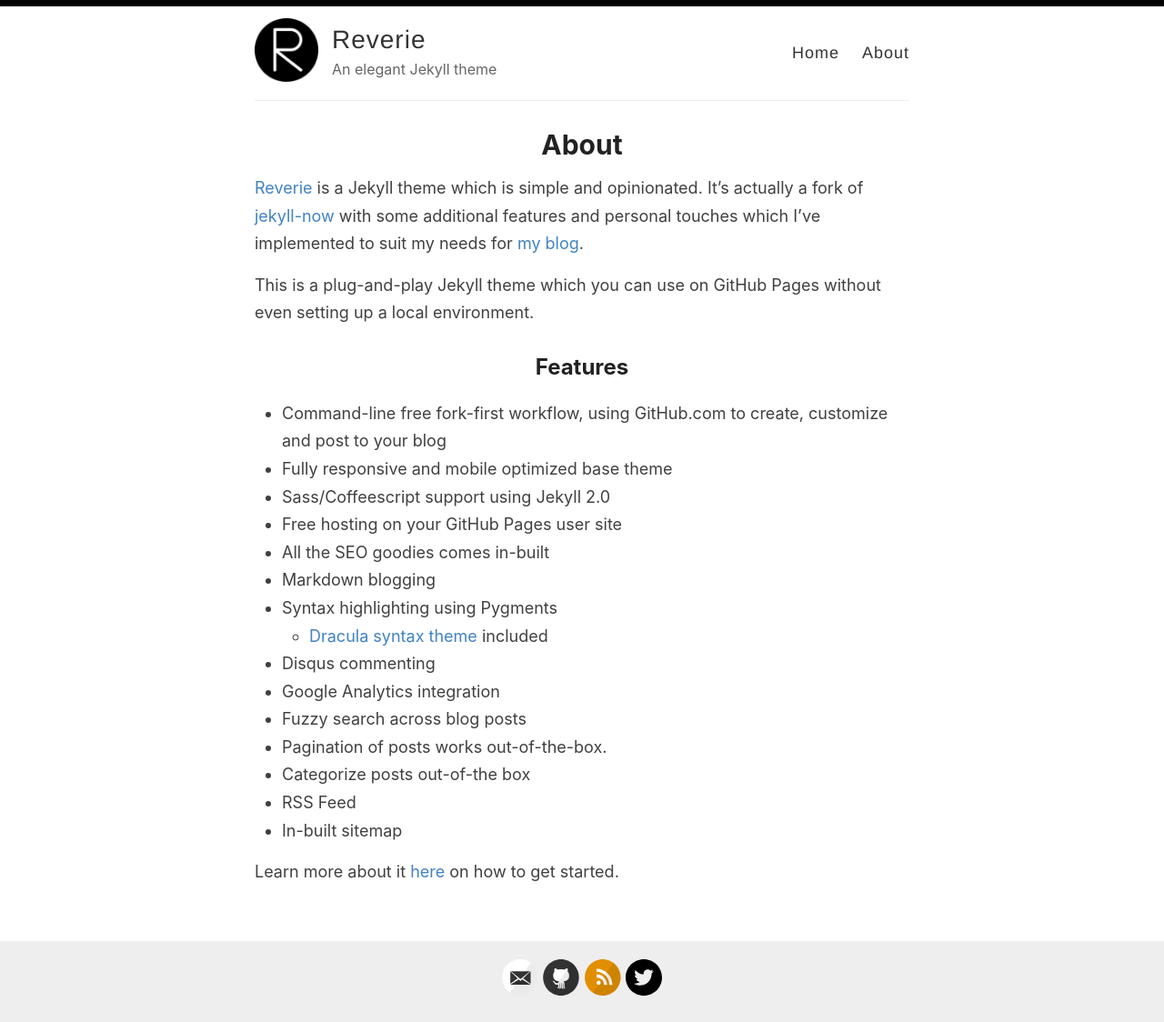
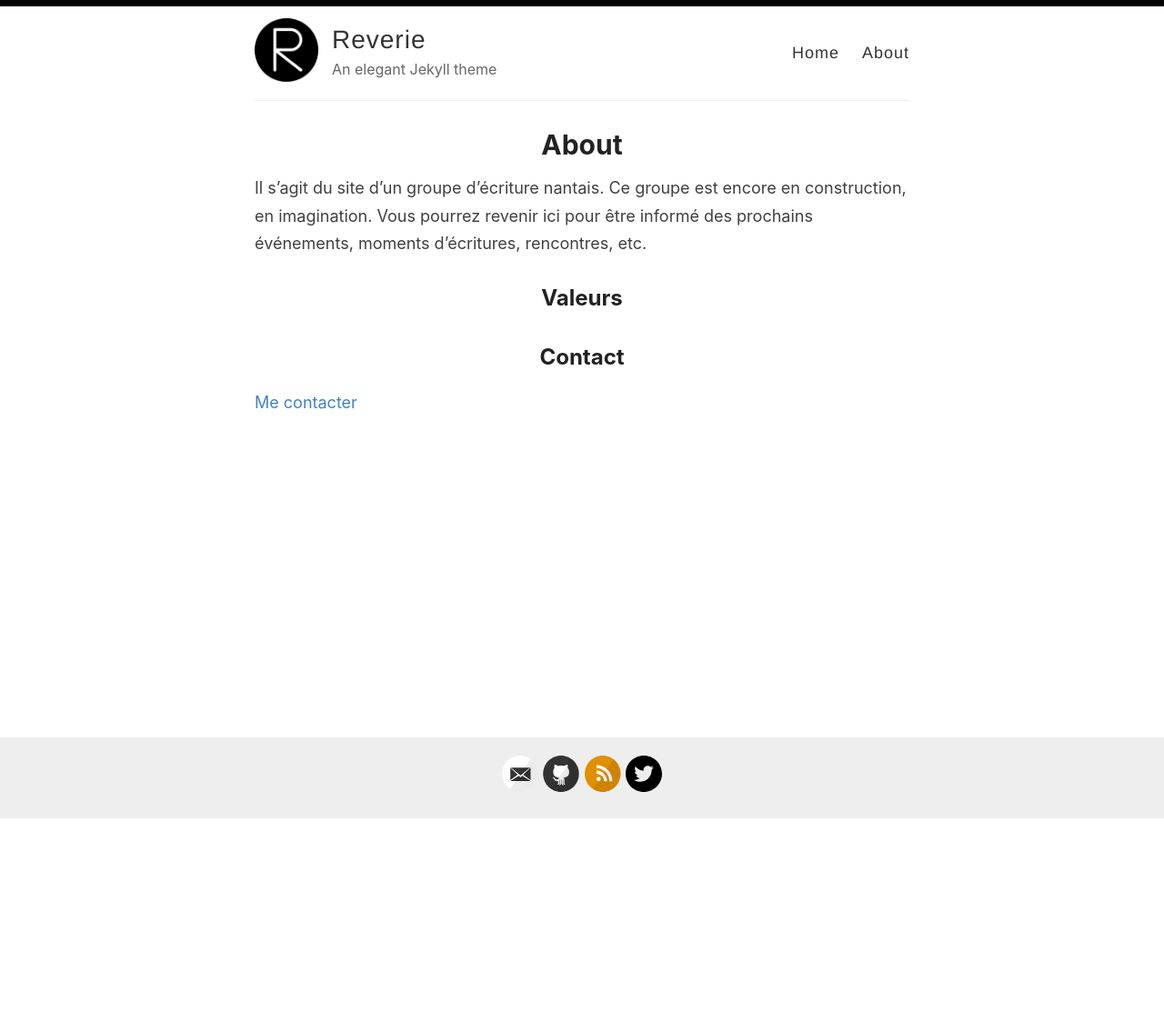
Before and after one commit to rivten/groupe-ecriture-nantes, a Jekyll site: the page built from _pages/about.md, in a window 1280 px wide. Shown: the whole page at 91% size. Built offline with Jekyll 4.4.1, drawn with Linux system fonts in a browser that asks for light colours; after the commit the page ends 901 px from its top, so only the background shows below that.

Commit message:
change about

```diff
--- a/_pages/about.md
+++ b/_pages/about.md
@@ -4,26 +4,11 @@
 permalink: /about/
 ---
 
-[Reverie](https://github.com/amitmerchant1990/reverie) is a Jekyll theme which is simple and opinionated. It's actually a fork of [jekyll-now](https://github.com/barryclark/jekyll-now) with some additional features and personal touches which I've implemented to suit my needs for [my blog](https://www.amitmerchant.com).
+Il s'agit du site d'un groupe d'écriture nantais. Ce groupe est encore en construction, en imagination. Vous pourrez revenir ici pour être informé des prochains événements, moments d'écritures, rencontres, etc.
 
-This is a plug-and-play Jekyll theme which you can use on GitHub Pages without even setting up a local environment.
+## Valeurs
 
-## Features
 
-- Command-line free fork-first workflow, using GitHub.com to create, customize and post to your blog
-- Fully responsive and mobile optimized base theme
-- Sass/Coffeescript support using Jekyll 2.0
-- Free hosting on your GitHub Pages user site
-- All the SEO goodies comes in-built
-- Markdown blogging
-- Syntax highlighting using Pygments
-    - [Dracula syntax theme](https://draculatheme.com/) included
-- Disqus commenting
-- Google Analytics integration
-- Fuzzy search across blog posts
-- Pagination of posts works out-of-the-box.
-- Categorize posts out-of-the box
-- RSS Feed
-- In-built sitemap
+## Contact
 
-Learn more about it [here](https://github.com/amitmerchant1990/reverie) on how to get started.
+[Me contacter](mailto:hugo.viala@gmail.com)
```
